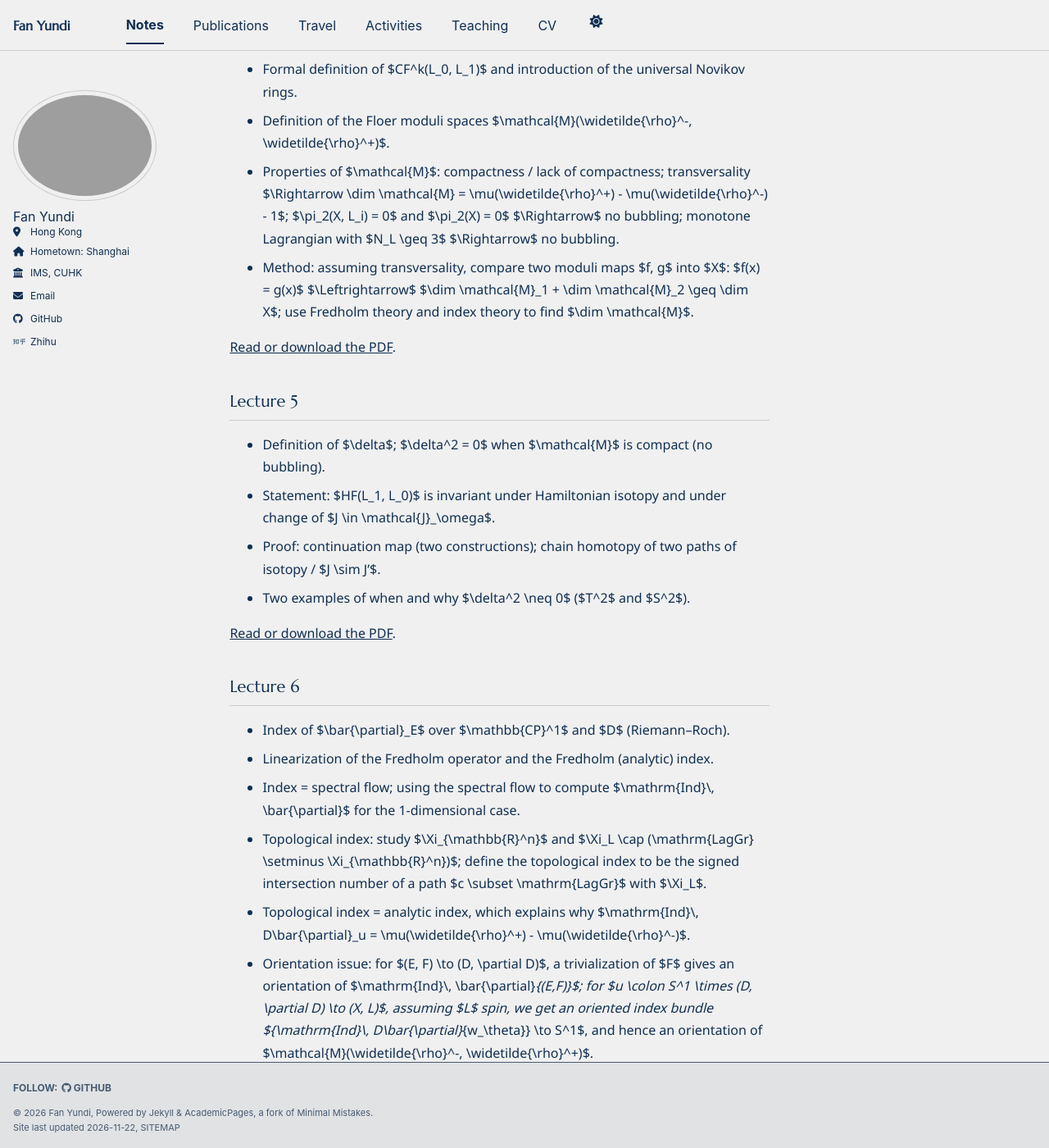
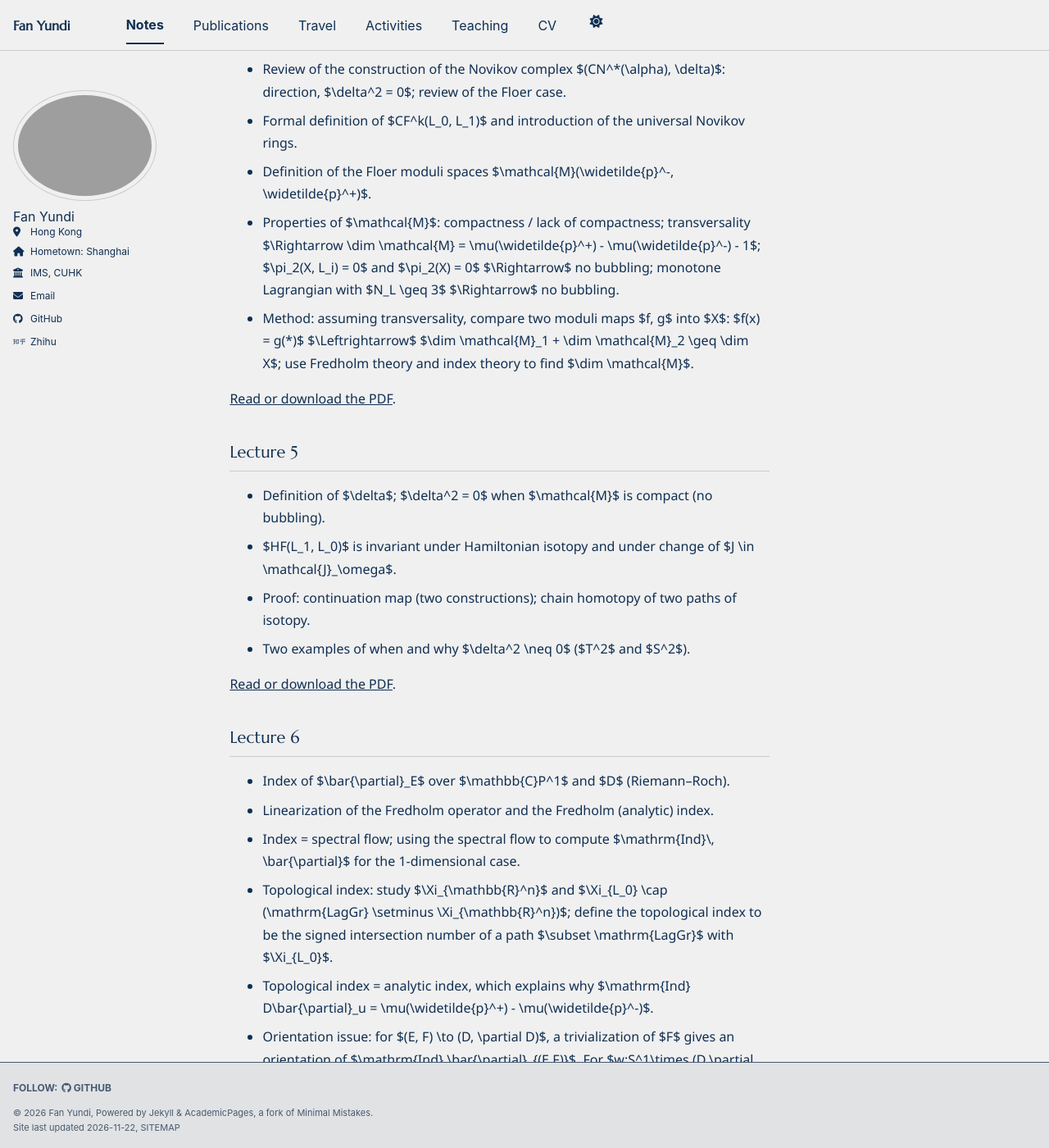
Before and after one commit to Peau-Vae/Peau-Vae.github.io, a Jekyll site: the page built from _posts/2026-11-22-floer-cohomology.md, in a window 1280 px wide and 1400 px high, scrolled down 1825 px. Shown: the whole window at 82% size. Built offline with Jekyll 4.4.1, drawn with Linux system fonts in a browser that asks for light colours; a style sheet for code colours, icons or effects is not loaded; some of the changed text lies outside the part shown.

Commit message:
Update 2026-11-22-floer-cohomology.md

```diff
--- a/_posts/2026-11-22-floer-cohomology.md
+++ b/_posts/2026-11-22-floer-cohomology.md
@@ -4,34 +4,35 @@ date: 2026-11-22
 excerpt: "Notes on Lagrangian Floer Cohomology, taught by Prof. Kaoru Ono. [Lecture 1–2](/files/notes/floer-cohomology-lec-1-2.pdf), [3](/files/notes/floer-cohomology-lec-3.pdf), [4](/files/notes/floer-cohomology-lec-4.pdf), [5](/files/notes/floer-cohomology-lec-5.pdf), [6](/files/notes/floer-cohomology-lec-6.pdf), [7](/files/notes/floer-cohomology-lec-7.pdf), [8](/files/notes/floer-cohomology-lec-8.pdf)."
 ---
 
-Notes on Lagrangian Floer cohomology, with a summary of each lecture.
+Notes on Lagrangian Floer cohomology, with a summary of each lecture. For the course, please refer to [Lectures on Lagrangian Floer Theory by Professor Kaoru Ono](https://hackmd.io/@nYzitppIRA2rAo3R9To9FA/ryaYvna5M?type=view).
 
 ## Lecture 1
 
 - Basic definitions and examples; Hamiltonian diffeotopy.
 - Subspaces: isotropic, coisotropic, Lagrangian, symplectic.
-- Local structure (soft results): Darboux and Weinstein theorems.
+- Local structure (soft-ness): Darboux and Weinstein theorems.
 - Hamiltonian displaceability and $C^0$ rigidity of Lagrangian submanifolds.
 - Some results on Lagrangian submanifolds.
 
 ## Lecture 2
 
-- The idea of Lagrangian Floer (co)homology; history and some conditions.
+- The idea of Lagrangian Floer cohomology; history and some conditions.
 - Definition of those conditions: monotone symplectic manifold, monotone Lagrangian submanifold, Maslov index, minimal Maslov number.
-- Why we care about $J$-holomorphic curves: mimicking Morse theory (path space, action functional, gradient flow of the action).
-- Review of Morse–Novikov cohomology: globally we have the differential $d_{L_0,L_1}$, but Morse theory can only deal with exact 1-forms $\alpha = df$, while Morse–Novikov cohomology cares about closed 1-forms.
+- Why we care about $J$-holomorphic curves: mimicking Morse theory (path space, action functional, $\nabla \mathcal A_{L_0,L_1}^\text{loc}$).
+- Review of Morse–Novikov cohomology: globally we have the differential $\alpha_{L_0,L_1}$, but Morse theory can only deal with exact 1-forms $\alpha = df$, while Morse–Novikov cohomology cares about closed 1-forms.
 - $CN^*(\alpha)$ and $\delta$ (informal definition); Novikov covering; why we need the Novikov ring.
 - Formal definition of $CN^k(\alpha)$ as a freely generated module over $\Lambda_\alpha$, and $\delta \colon CN^k(\alpha) \to CN^{k+1}(\alpha)$ defined by $\delta(q^-) = \sum \sharp \mathcal{M}(q^-, q^+) q^+$; check that $\delta^2 = 0$.
-- Construction of Floer cohomology: find $\widetilde{\rho}$ and $\mathcal{A}_{L_0,L_1}$; define the Novikov ring $\Lambda$ and its grading via the Maslov index; introduce $\widetilde{\rho}$ to make the grading well-defined.
+- Construction of Floer cohomology: find $\widetilde{\mathcal P}$ and $\mathcal{A}_{L_0,L_1}$; define the Novikov ring $\Lambda$ and its grading via the Maslov index; introduce another covering space $\widetilde{\mathcal P}$ to make the grading well-defined.
 
 [Read or download the PDF](/files/notes/floer-cohomology-lec-1-2.pdf).
 
 ## Lecture 3
 
-- Basic properties of pseudoholomorphic curves $(\Sigma, j) \to (X, J)$; Bochner's formula for holomorphic maps and the energy estimate.
+- Basic properties of pseudoholomorphic curves $(\Sigma, j) \to (X, J)$.
+- Bochner's formula for holomorphic maps and the energy estimate.
 - Study of $f \colon D^* \cong (-\infty, 0] \times S^1 \to X$ holomorphic curve: regularity $W^{1,p}_{\mathrm{loc}} \Rightarrow C^\infty$, via the linear elliptic equation (Sobolev embedding + linear elliptic regularity, bootstrap).
-- Derivation of estimates under the small energy assumption (Bochner's formula + mean value inequality, and rescaling).
-- The Sacks–Uhlenbeck argument: for $\{f_j\}$ with uniformly bounded energy, after taking a subsequence, $f_j \to f_\infty$ on $\Sigma \setminus \{\text{finitely many points}\}$ with $f_\infty$ holomorphic; the method deletes the "bad disks" (those with too high energy) and then applies Ascoli–Arzelà.
+- Derivative estimates under the small energy assumption (Bochner's formula + mean value inequality, and rescaling).
+- The Sacks–Uhlenbeck argument: for $\\{f_j\\}$ with uniformly bounded energy, after taking a subsequence, $f_j \to f_\infty$ on $\Sigma \setminus \\{\text{finitely many points}\\}$ with $f_\infty$ holomorphic; the method deletes the "bad disks" (those with too high energy) and then applies Ascoli–Arzelà.
 - Removal of singularity: $f \colon D^* \to X$ extends to $D$ if $E(f) < \infty$; study how $f$ acts on $(-\infty, -R] \times S^1$, let $\gamma_r$ = image of $f$ restricted to $\{r\} \times S^1$ converge to $p \in X$, then estimate the norm of $df$ to get $f \in W^{1,p}$, $p > 2$, and apply Theorem I.
 
 [Read or download the PDF](/files/notes/floer-cohomology-lec-3.pdf).
@@ -40,29 +41,29 @@ Notes on Lagrangian Floer cohomology, with a summary of each lecture.
 
 - Review of the construction of the Novikov complex $(CN^*(\alpha), \delta)$: direction, $\delta^2 = 0$; review of the Floer case.
 - Formal definition of $CF^k(L_0, L_1)$ and introduction of the universal Novikov rings.
-- Definition of the Floer moduli spaces $\mathcal{M}(\widetilde{\rho}^-, \widetilde{\rho}^+)$.
-- Properties of $\mathcal{M}$: compactness / lack of compactness; transversality $\Rightarrow \dim \mathcal{M} = \mu(\widetilde{\rho}^+) - \mu(\widetilde{\rho}^-) - 1$; $\pi_2(X, L_i) = 0$ and $\pi_2(X) = 0$ $\Rightarrow$ no bubbling; monotone Lagrangian with $N_L \geq 3$ $\Rightarrow$ no bubbling.
-- Method: assuming transversality, compare two moduli maps $f, g$ into $X$: $f(x) = g(x)$ $\Leftrightarrow$ $\dim \mathcal{M}_1 + \dim \mathcal{M}_2 \geq \dim X$; use Fredholm theory and index theory to find $\dim \mathcal{M}$.
+- Definition of the Floer moduli spaces $\mathcal{M}(\widetilde{p}^-, \widetilde{p}^+)$.
+- Properties of $\mathcal{M}$: compactness / lack of compactness; transversality $\Rightarrow \dim \mathcal{M} = \mu(\widetilde{p}^+) - \mu(\widetilde{p}^-) - 1$; $\pi_2(X, L_i) = 0$ and $\pi_2(X) = 0$ $\Rightarrow$ no bubbling; monotone Lagrangian with $N_L \geq 3$ $\Rightarrow$ no bubbling.
+- Method: assuming transversality, compare two moduli maps $f, g$ into $X$: $f(x) = g(*)$ $\Leftrightarrow$ $\dim \mathcal{M}_1 + \dim \mathcal{M}_2 \geq \dim X$; use Fredholm theory and index theory to find $\dim \mathcal{M}$.
 
 [Read or download the PDF](/files/notes/floer-cohomology-lec-4.pdf).
 
 ## Lecture 5
 
 - Definition of $\delta$; $\delta^2 = 0$ when $\mathcal{M}$ is compact (no bubbling).
-- Statement: $HF(L_1, L_0)$ is invariant under Hamiltonian isotopy and under change of $J \in \mathcal{J}_\omega$.
-- Proof: continuation map (two constructions); chain homotopy of two paths of isotopy / $J \sim J'$.
+- $HF(L_1, L_0)$ is invariant under Hamiltonian isotopy and under change of $J \in \mathcal{J}_\omega$.
+- Proof: continuation map (two constructions); chain homotopy of two paths of isotopy.
 - Two examples of when and why $\delta^2 \neq 0$ ($T^2$ and $S^2$).
 
 [Read or download the PDF](/files/notes/floer-cohomology-lec-5.pdf).
 
 ## Lecture 6
 
-- Index of $\bar{\partial}_E$ over $\mathbb{CP}^1$ and $D$ (Riemann–Roch).
+- Index of $\bar{\partial}_E$ over $\mathbb{C}P^1$ and $D$ (Riemann–Roch).
 - Linearization of the Fredholm operator and the Fredholm (analytic) index.
 - Index = spectral flow; using the spectral flow to compute $\mathrm{Ind}\, \bar{\partial}$ for the 1-dimensional case.
-- Topological index: study $\Xi_{\mathbb{R}^n}$ and $\Xi_L \cap (\mathrm{LagGr} \setminus \Xi_{\mathbb{R}^n})$; define the topological index to be the signed intersection number of a path $c \subset \mathrm{LagGr}$ with $\Xi_L$.
-- Topological index = analytic index, which explains why $\mathrm{Ind}\, D\bar{\partial}_u = \mu(\widetilde{\rho}^+) - \mu(\widetilde{\rho}^-)$.
-- Orientation issue: for $(E, F) \to (D, \partial D)$, a trivialization of $F$ gives an orientation of $\mathrm{Ind}\, \bar{\partial}_{(E,F)}$; for $u \colon S^1 \times (D, \partial D) \to (X, L)$, assuming $L$ spin, we get an oriented index bundle $\{\mathrm{Ind}\, D\bar{\partial}_{w_\theta}\} \to S^1$, and hence an orientation of $\mathcal{M}(\widetilde{\rho}^-, \widetilde{\rho}^+)$.
+- Topological index: study $\Xi_{\mathbb{R}^n}$ and $\Xi_{L_0} \cap (\mathrm{LagGr} \setminus \Xi_{\mathbb{R}^n})$; define the topological index to be the signed intersection number of a path $\subset \mathrm{LagGr}$ with $\Xi_{L_0}$.
+- Topological index = analytic index, which explains why $\mathrm{Ind} D\bar{\partial}_u = \mu(\widetilde{p}^+) - \mu(\widetilde{p}^-)$.
+- Orientation issue: for $(E, F) \to (D, \partial D)$, a trivialization of $F$ gives an orientation of $\mathrm{Ind} \bar{\partial}_{(E,F)}$. For $w:S^1\times (D,\partial D)\to (X,L)$, assuming $L$ spin, we can get an oriented index bundle $\\{\mathrm{Ind} D \bar\partial _{w _\theta}\\}\to S^1$, and hence (?) an orientation of $\mathcal{M}(\widetilde{p}^-, \widetilde{p}^+)$.
 
 [Read or download the PDF](/files/notes/floer-cohomology-lec-6.pdf).
 
```
